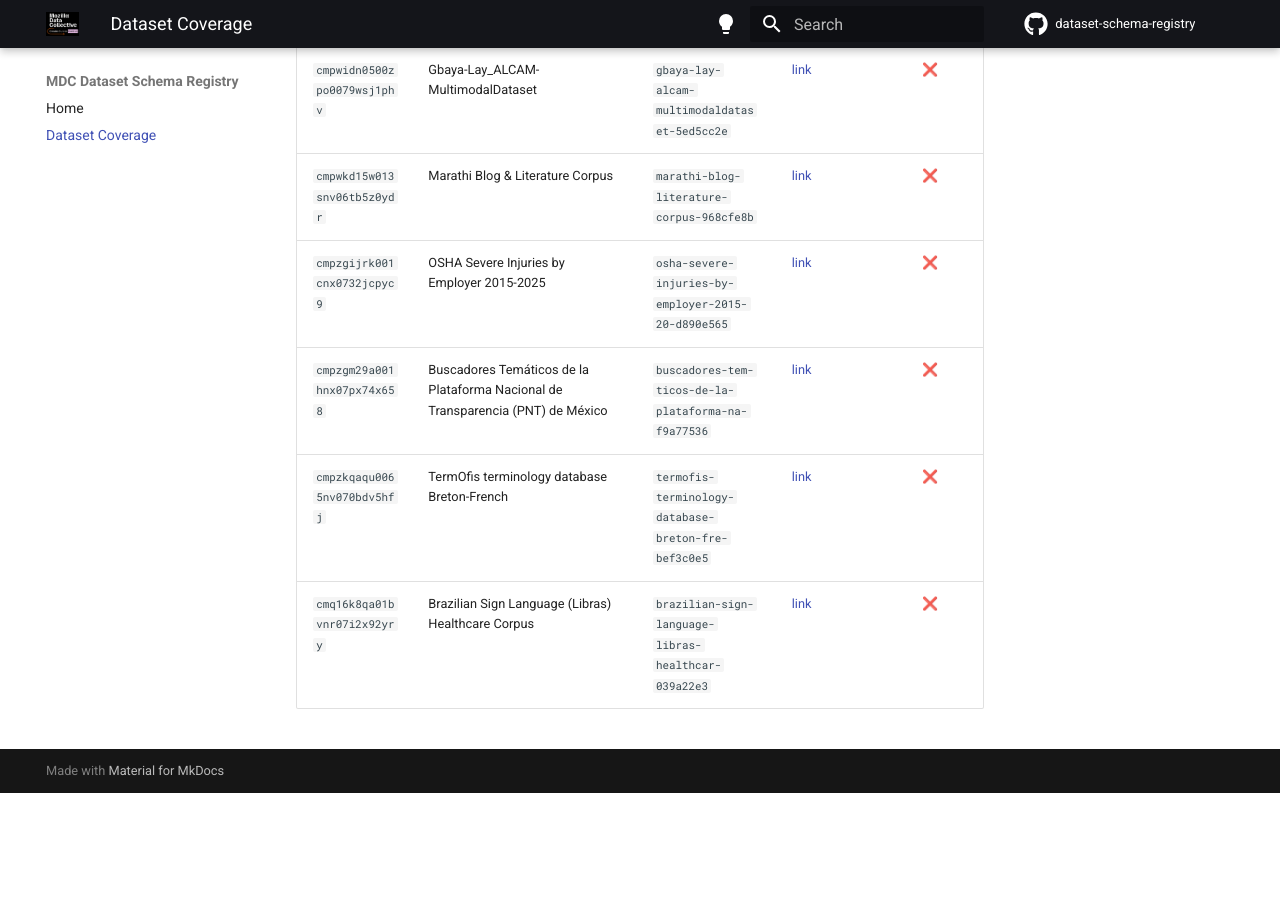
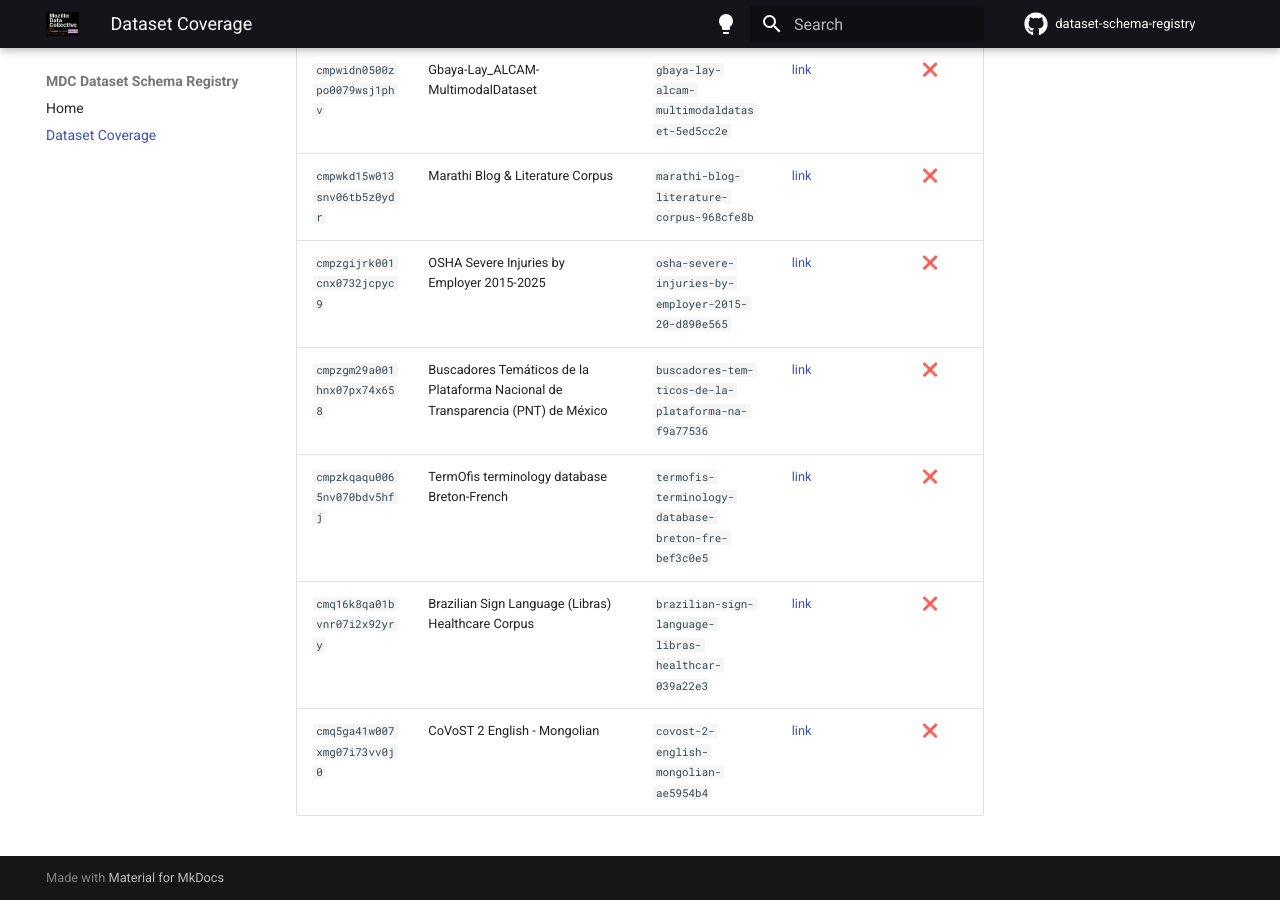
Before and after one commit to Mozilla-Data-Collective/dataset-schema-registry, an MkDocs documentation site: the page built from docs/dataset-coverage.md, in a window 1280 px wide and 900 px high, scrolled down 80357 px. Built offline with MkDocs 1.6.1 and Material for MkDocs 9.7.7, drawn with Linux system fonts in a browser that asks for light colours; comment, search, counter and statistics services are not loaded; before the commit the page ends 81150 px from its top, so only the background shows below that; part of the change alters nothing that is shown; some of the changed text lies outside the part shown.

Commit message:
chore: update dataset coverage [skip ci]

```diff
--- a/docs/dataset-coverage.md
+++ b/docs/dataset-coverage.md
@@ -8,10 +8,10 @@ schema in this registry and which ones are still missing.
     `registry/<dataset_id>/schema.yaml` file.  See the
     [Home](index.md) for details.
 
-**Last updated:** 2026-06-08
-**Total datasets in sitemap:** 782
+**Last updated:** 2026-06-09
+**Total datasets in sitemap:** 783
 **Schemas registered:** 398 ✅
-**Schemas missing:** 384 ❌
+**Schemas missing:** 385 ❌
 
 | ID | Name | Slug | Dataset page | Schema registered |
 |----|------|------|-------------|:-----------------:|
@@ -797,3 +797,4 @@ schema in this registry and which ones are still missing.
 | `cmpzgm29a001hnx07px74x658` | Buscadores Temáticos de la Plataforma Nacional de Transparencia (PNT) de México  | `buscadores-tem-ticos-de-la-plataforma-na-f9a77536` | [link](https://mozilladatacollective.com/datasets/cmpzgm29a001hnx07px74x658) | ❌ |
 | `cmpzkqaqu0065nv070bdv5hfj` | TermOfis terminology database Breton-French | `termofis-terminology-database-breton-fre-bef3c0e5` | [link](https://mozilladatacollective.com/datasets/cmpzkqaqu0065nv070bdv5hfj) | ❌ |
 | `cmq16k8qa01bvnr07i2x92yry` | Brazilian Sign Language (Libras) Healthcare Corpus | `brazilian-sign-language-libras-healthcar-039a22e3` | [link](https://mozilladatacollective.com/datasets/cmq16k8qa01bvnr07i2x92yry) | ❌ |
+| `cmq5ga41w007xmg07i73vv0j0` | CoVoST 2 English - Mongolian | `covost-2-english-mongolian-ae5954b4` | [link](https://mozilladatacollective.com/datasets/cmq5ga41w007xmg07i73vv0j0) | ❌ |
```
